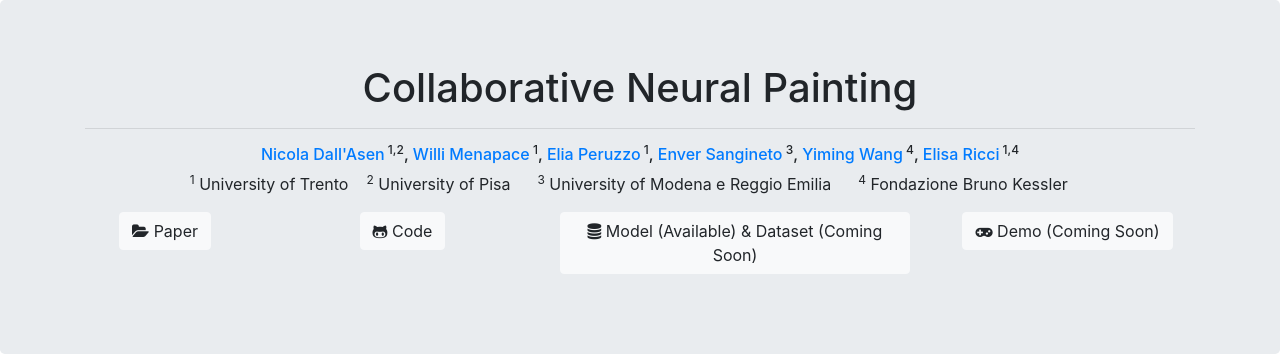
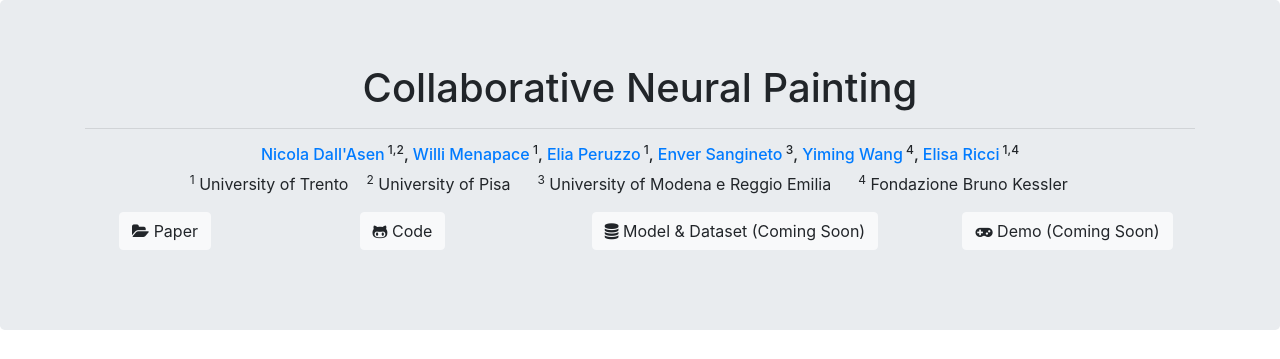
Before and after one commit to Fodark/collaborative-neural-painting, a plain HTML site: page index.html in a window 1280 px wide. Shown: the top 359 px of the page. Drawn offline with nearby package versions, Linux system fonts and the light colour scheme.

Commit message:
update links

```diff
--- a/index.html
+++ b/index.html
@@ -53,7 +53,7 @@
             </div>
             <div class="column col-12 col-md-6 col-lg-4">
               <p class="mb-15"><a class="btn btn-large btn-light" href="" role="button" target="https://mega.nz/file/44IV1bKC#KYwP9JEKSyWNkiFZUZBKWHUsZaVNZwygxahVb8yim6c">
-                  <i class="fa fa-database"></i> Model (Available) & Dataset (Coming Soon)</a> </p>
+                  <i class="fa fa-database"></i> Model & Dataset (Coming Soon)</a> </p>
             </div>
             <div class="column col-12 col-md-6 col-lg-3">
               <p class="mb-15"><a class="btn btn-large btn-light" href="" role="button" target="_blank">
```
